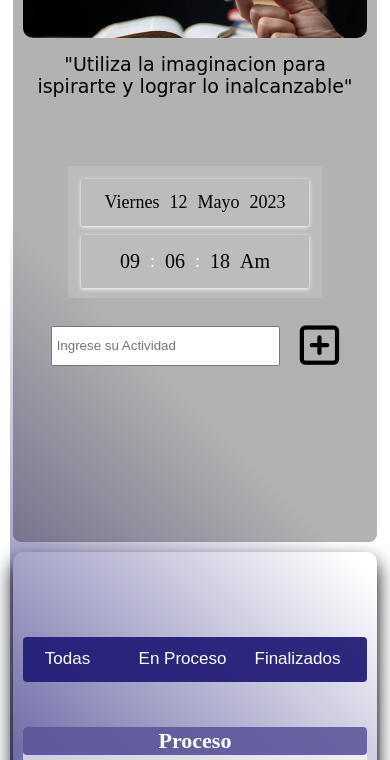
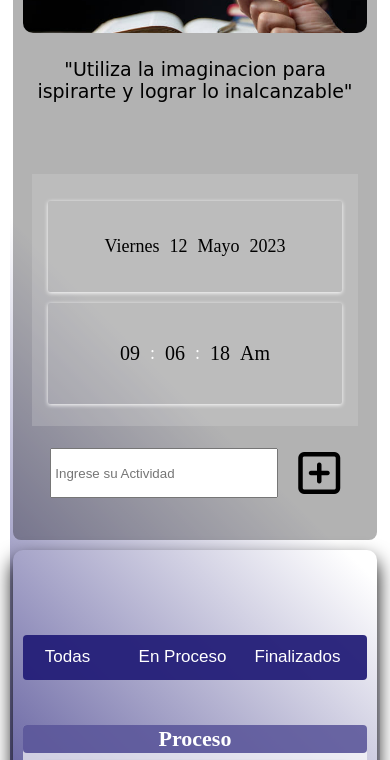
Before and after one commit to developerRobert/to_do_list, a plain HTML site: page index.html in a window 390 px wide. Shown: the part 138-898 px from the top of the page. Drawn offline with Linux system fonts and the light colour scheme; a web font is replaced by a local one.

Commit message:
mas detalles query

```diff
--- a/archivosCss/index.css
+++ b/archivosCss/index.css
@@ -419,22 +419,21 @@ body{
     .to_do_encabezado{
         width: 100%;
         height: 50%;
-        margin-top: 20px;
+        margin-top: 15px;
     }
     .to_do_img{
         height: 150px;
         margin-top: 6px;
     }
     .to_do_date{
-        height: 20%;
-        width: 70%;
-        margin-top: 45px;
+        height: 40%;
+        margin-top: 50px;
     }
     .input{
-        height: 40px;
+        height: 50px;
     }
     .fa-square-plus{
-        font-size: 45px;
+        font-size: 48px;
     }
      .hora_span{
         font-size: 20px;
@@ -445,12 +444,14 @@ body{
     }
     .to_do_frase{
         height: 8%;
+        margin-top: 10px;
     }
     .frase{
         font-size: 19px ;
     }
     .fecha_cont,.hora_cont{
         width: 100%;
+
     }
     .to_do_cajas{
         width: 100%;
```
